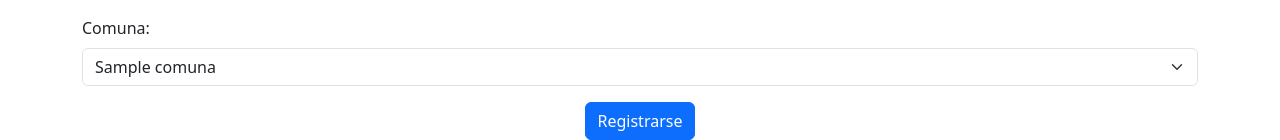
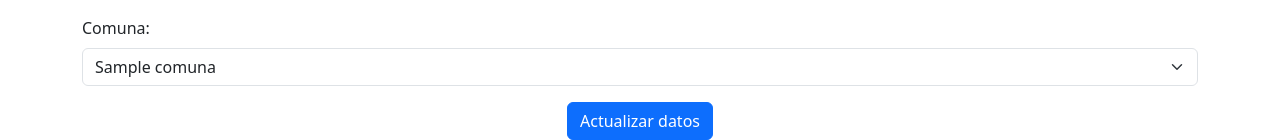
Before and after one commit to jmcstoltze/proyecto_arriendos, a Django app: page /datos-usuario in a window 1280 px wide. Shown: the part 1186-1326 px from the top of the page. Run offline with Django 4.2, Linux system fonts and the light colour scheme; a user stored in the database is signed in; data comes from the database, SQL or seed files in the repository; tables that the repository leaves empty hold one stand-in row (values such as "Sample post"); parts of the project's set-up code (start-up, migrations or seed data) failed here and were passed over.

Commit message:
Décimo Cuarto

```diff
--- a/proyecto_arriendos/proyecto_arriendos_crud/templates/datos_usuario.html
+++ b/proyecto_arriendos/proyecto_arriendos_crud/templates/datos_usuario.html
@@ -82,7 +82,7 @@
 
                     <!-- Botón de Registro -->
                     <div class="text-center">
-                        <button type="submit" class="btn btn-primary">Registrarse</button>
+                        <button type="submit" class="btn btn-primary">Actualizar datos</button>
                     </div>
                 </form>
             </div>
```
Also changed, not shown: README.md, 2 other files.
